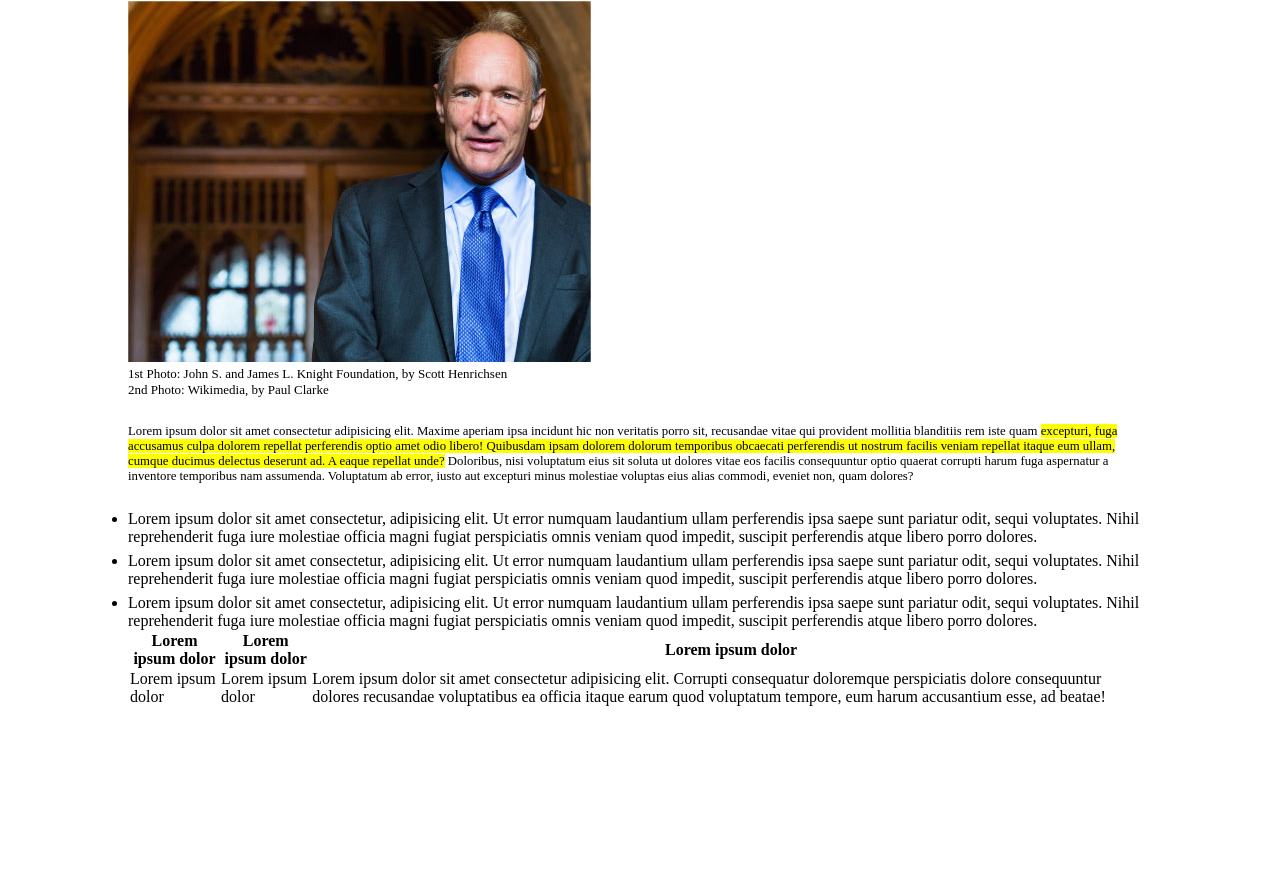
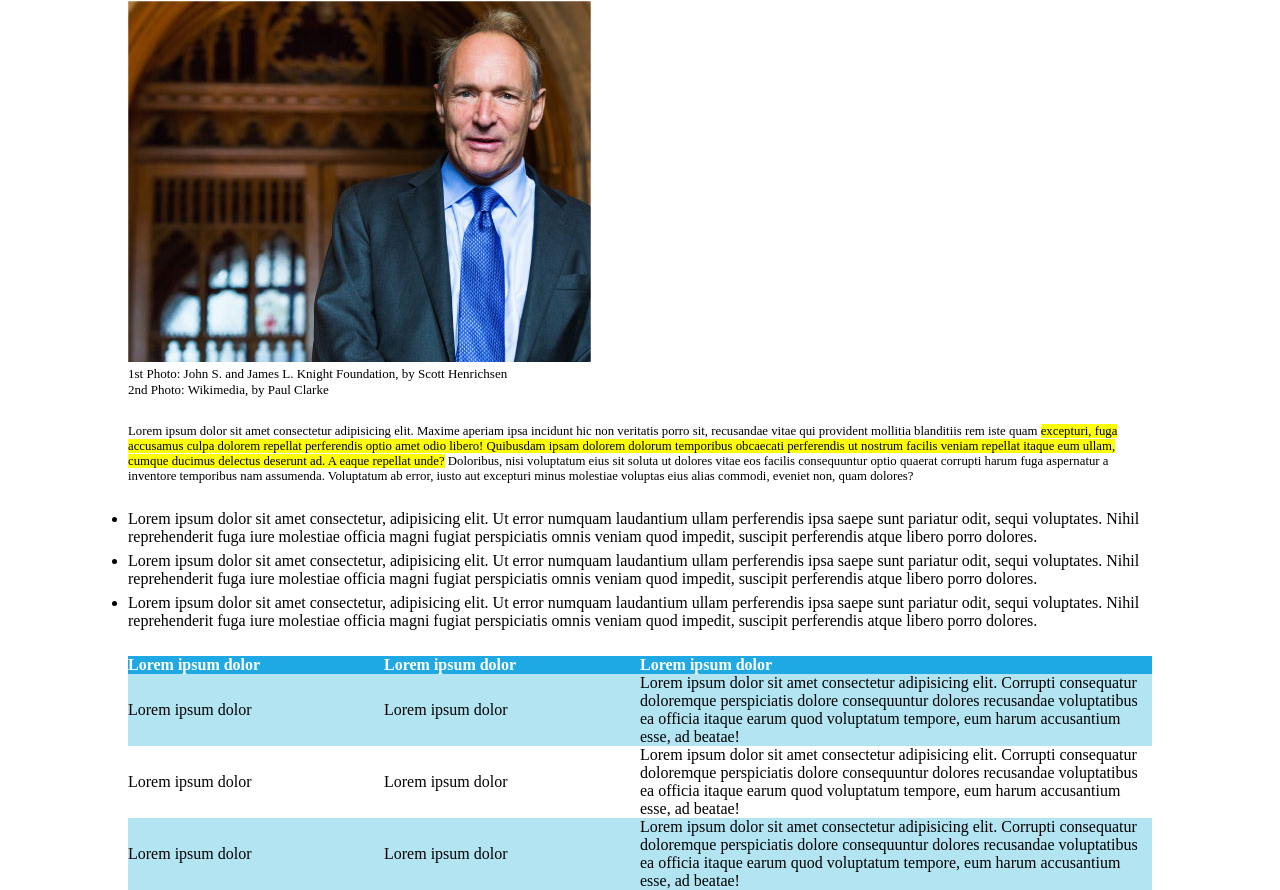
Before and after one commit to casalaspro/html-css-booleaner, a plain HTML site: page index.html in a window 1280 px wide. Shown: the part 719-1609 px from the top of the page. Before the commit the page ends 1427 px from the top, so only its background shows below. Drawn offline with Linux system fonts and the light colour scheme.

Commit message:
EDIT - nth-child(odd) and width third column - table finished

```diff
--- a/index.html
+++ b/index.html
@@ -69,6 +69,16 @@
             <td>Lorem ipsum dolor</td>
             <td>Lorem ipsum dolor sit amet consectetur adipisicing elit. Corrupti consequatur doloremque perspiciatis dolore consequuntur dolores recusandae voluptatibus ea officia itaque earum quod voluptatum tempore, eum harum accusantium esse, ad beatae!</td>
           </tr>
+          <tr>
+            <td>Lorem ipsum dolor</td>
+            <td>Lorem ipsum dolor</td>
+            <td>Lorem ipsum dolor sit amet consectetur adipisicing elit. Corrupti consequatur doloremque perspiciatis dolore consequuntur dolores recusandae voluptatibus ea officia itaque earum quod voluptatum tempore, eum harum accusantium esse, ad beatae!</td>
+          </tr>
+          <tr>
+            <td>Lorem ipsum dolor</td>
+            <td>Lorem ipsum dolor</td>
+            <td>Lorem ipsum dolor sit amet consectetur adipisicing elit. Corrupti consequatur doloremque perspiciatis dolore consequuntur dolores recusandae voluptatibus ea officia itaque earum quod voluptatum tempore, eum harum accusantium esse, ad beatae!</td>
+          </tr>
         </tbody>
       </table>
     </section>
--- a/style.css
+++ b/style.css
@@ -58,3 +58,23 @@ ul{
 li{
   margin-top: 0.5vw;
 }
+
+table{
+  border-collapse: collapse;
+  margin-top: 2vw;
+  width: 100%;
+}
+
+thead tr{
+  background-color: #1EA9E5;
+  color: white;
+  text-align: left;
+}
+
+thead th:nth-child(3){
+  width: 50%;
+}
+
+tbody tr:nth-child(odd){
+  background-color: #B2E4F2;
+}
```
